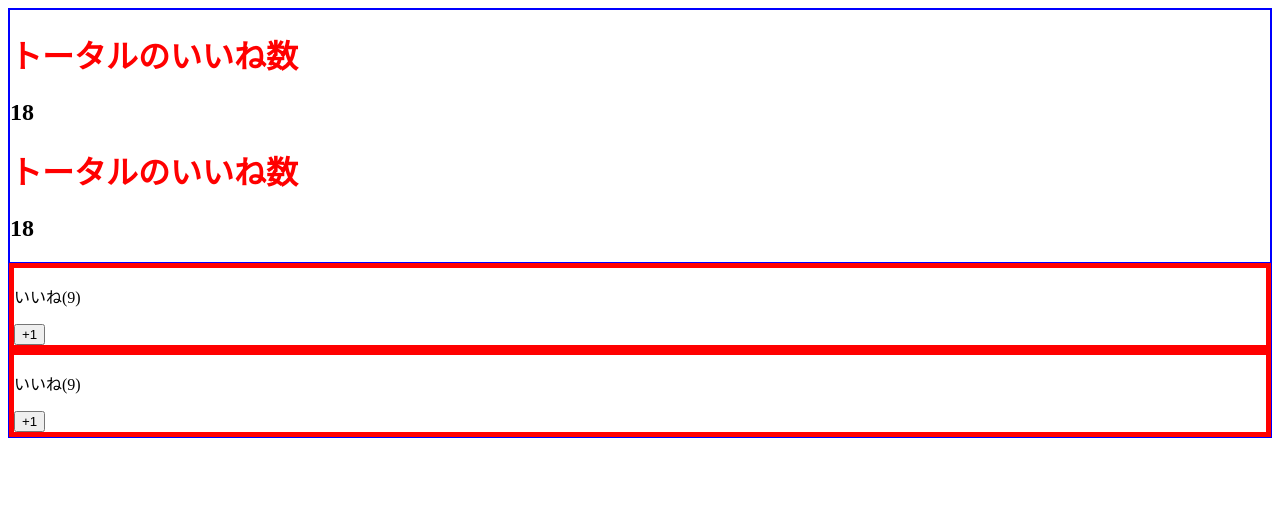
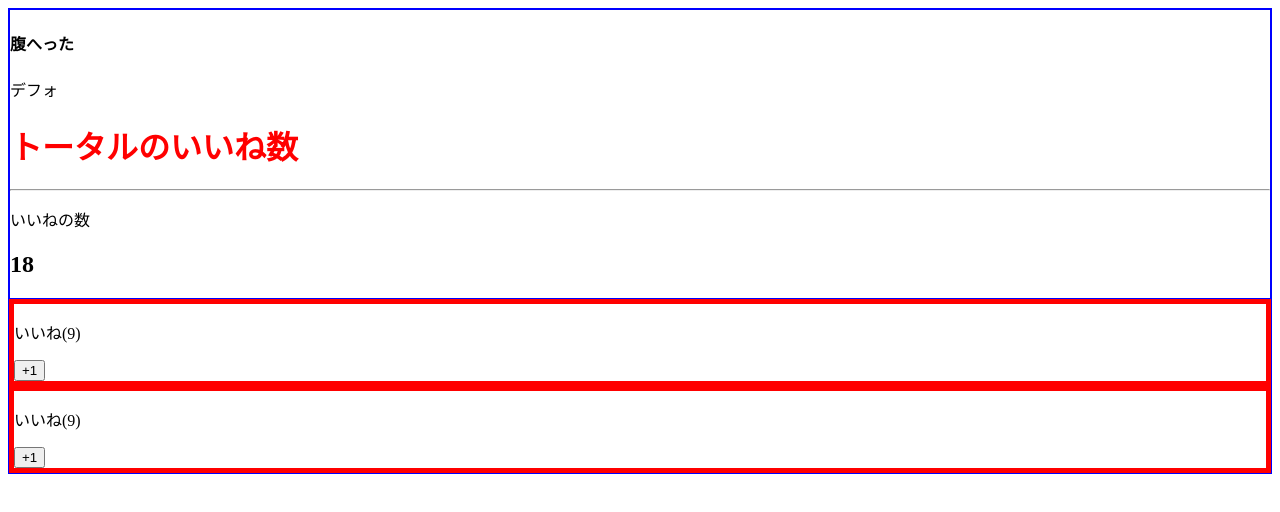
Before and after one commit to nydev2020/vue_test, a Vue app: page / in a window 1280 px wide. Shown: the top 512 px of the page. Built offline with nearby package versions, Linux system fonts and the light colour scheme.

Commit message:
名前付きslot

```diff
--- a/src/App.vue
+++ b/src/App.vue
@@ -1,10 +1,14 @@
 <template>
   <div>
     <LikeHeader>
-      <template>
+      <h4>腹へった</h4>
+      <p>デフォ</p>
+      <template v-slot:title>
         <h1>トータルのいいね数</h1>
       </template>
-      <h2>{{ number }}</h2>
+      <template v-slot:number>
+        <h2>{{ number }}</h2>
+      </template>
     </LikeHeader>
     <LikeNumber v-bind:total-number="number" v-on:my-click="$event"></LikeNumber>
     <LikeNumber v-bind:total-number="number"></LikeNumber>
--- a/src/components/LikeHeader.vue
+++ b/src/components/LikeHeader.vue
@@ -1,8 +1,10 @@
 <template>
   <div>
     <slot></slot>
-    <slot></slot>
-    <p>{{ headerText }}</p>
+    <slot name="title"></slot>
+    <hr>
+    <p>いいねの数</p>
+    <slot name="number"></slot>
   </div>
 </template>
 
```
